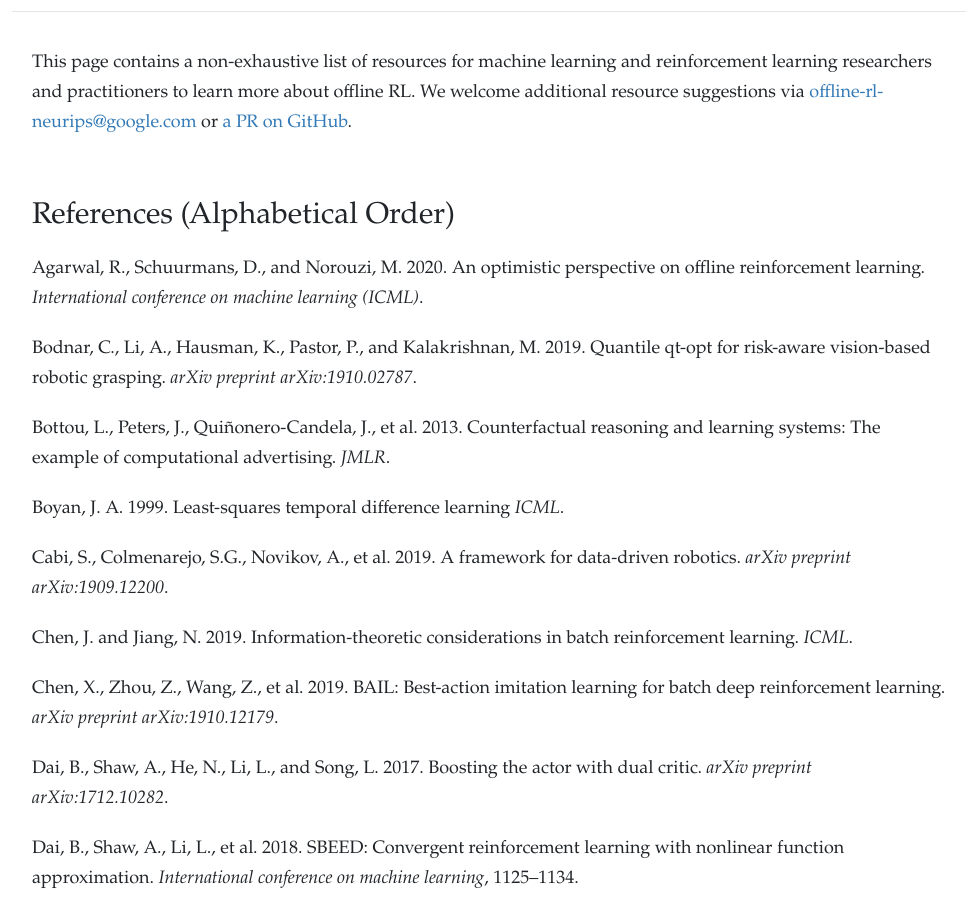
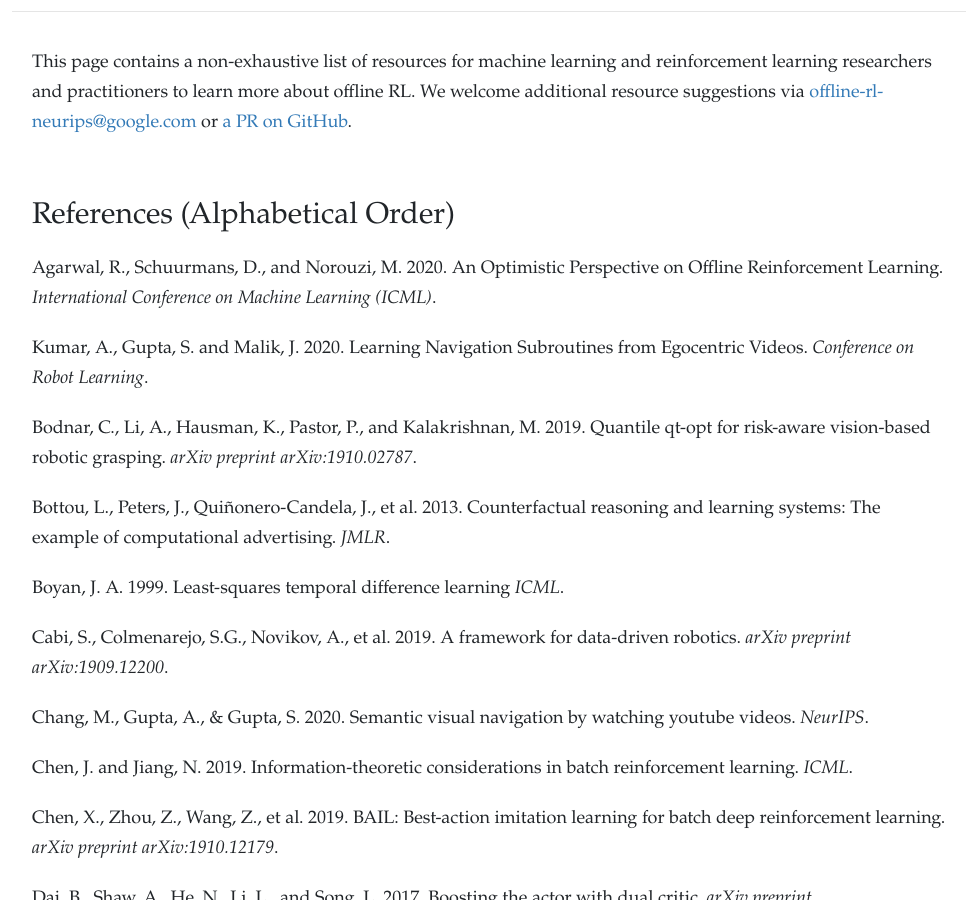
Before and after one commit to offline-rl-neurips/offline-rl-neurips.github.io, a Jekyll site: the page built from resources.html, in a window 1280 px wide and 900 px high, scrolled down 248 px. Shown: the whole window, without its empty margins (151-1126 px from the left). Built offline with Jekyll 4.4.1, drawn with Linux system fonts in a browser that asks for light colours; nearby versions of some CDN libraries.

Commit message:
Update resources.html

```diff
--- a/resources.html
+++ b/resources.html
@@ -21,7 +21,10 @@ This page contains a non-exhaustive list of resources for machine learning and r
 <p><span class="smallcaps">Agarwal, R.</span> 2020. An optimistic perspective on offline reinforcement learning..</p>
 </div> -->
 <div id="ref-agarwal2019striving">
-<p><span class="smallcaps">Agarwal, R., Schuurmans, D., and Norouzi, M.</span> 2020. An optimistic perspective on offline reinforcement learning. <em>International conference on machine learning (ICML)</em>.</p>
+<p><span class="smallcaps">Agarwal, R., Schuurmans, D., and Norouzi, M.</span> 2020. An Optimistic Perspective on Offline Reinforcement Learning. <em>International Conference on Machine Learning (ICML)</em>.</p>
+</div>
+<div id="ref-kumar2020learning">
+<p><span class="smallcaps">Kumar, A., Gupta, S. and Malik, J.</span> 2020. Learning Navigation Subroutines from Egocentric Videos. <em>Conference on Robot Learning</em>.</p>
 </div>
 <div id="ref-bodnar2019quantile">
 <p><span class="smallcaps">Bodnar, C., Li, A., Hausman, K., Pastor, P., and Kalakrishnan, M.</span> 2019. Quantile qt-opt for risk-aware vision-based robotic grasping. <em>arXiv preprint arXiv:1910.02787</em>.</p>
@@ -34,6 +37,9 @@ This page contains a non-exhaustive list of resources for machine learning and r
 </div>
 <div id="ref-cabi2019framework">
 <p><span class="smallcaps">Cabi, S., Colmenarejo, S.G., Novikov, A., et al.</span> 2019. A framework for data-driven robotics. <em>arXiv preprint arXiv:1909.12200</em>.</p>
+</div>
+<div id="ref-chang2020semantic">
+<p><span class="smallcaps">Chang, M., Gupta, A., & Gupta, S.</span> 2020. Semantic visual navigation by watching youtube videos. <em>NeurIPS</em>.</p>
 </div>
 <div id="ref-chen2019information">
 <p><span class="smallcaps">Chen, J. and Jiang, N.</span> 2019. Information-theoretic considerations in batch reinforcement learning. <em>ICML</em>.</p>
```
